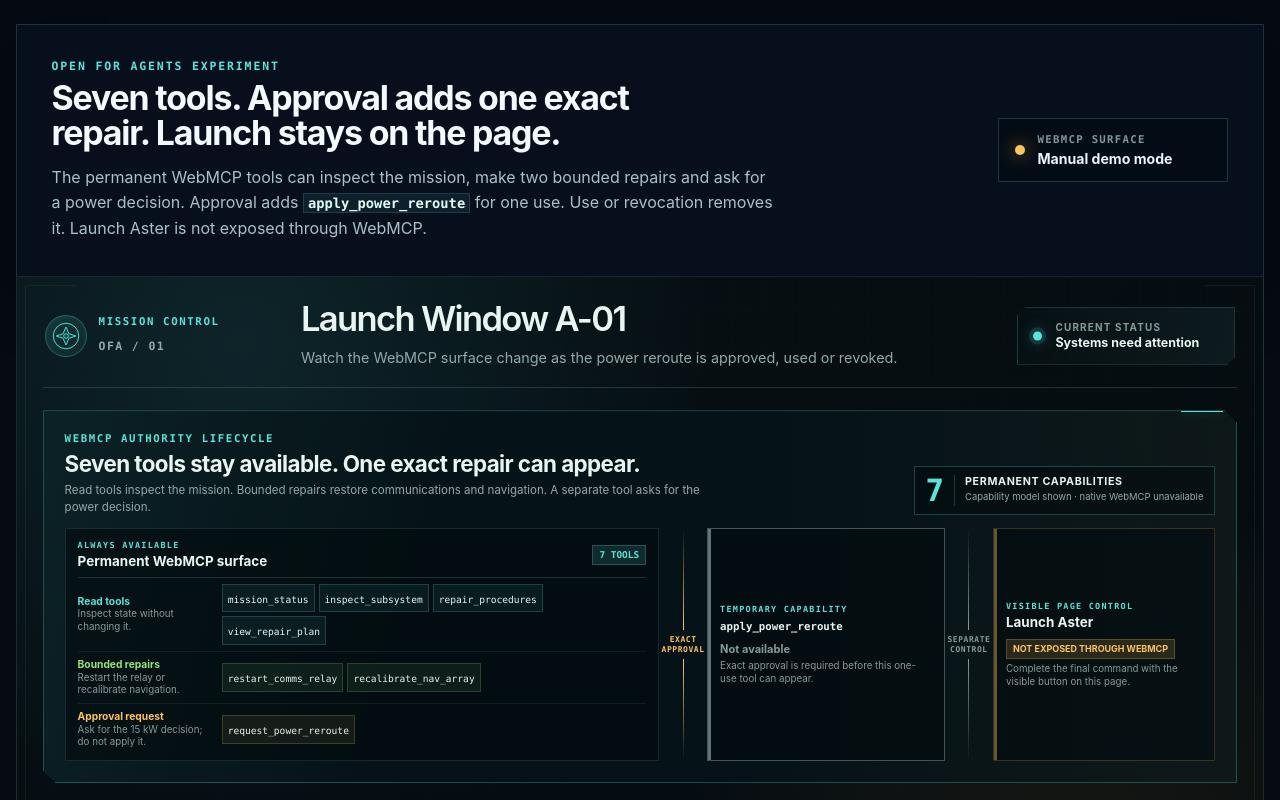
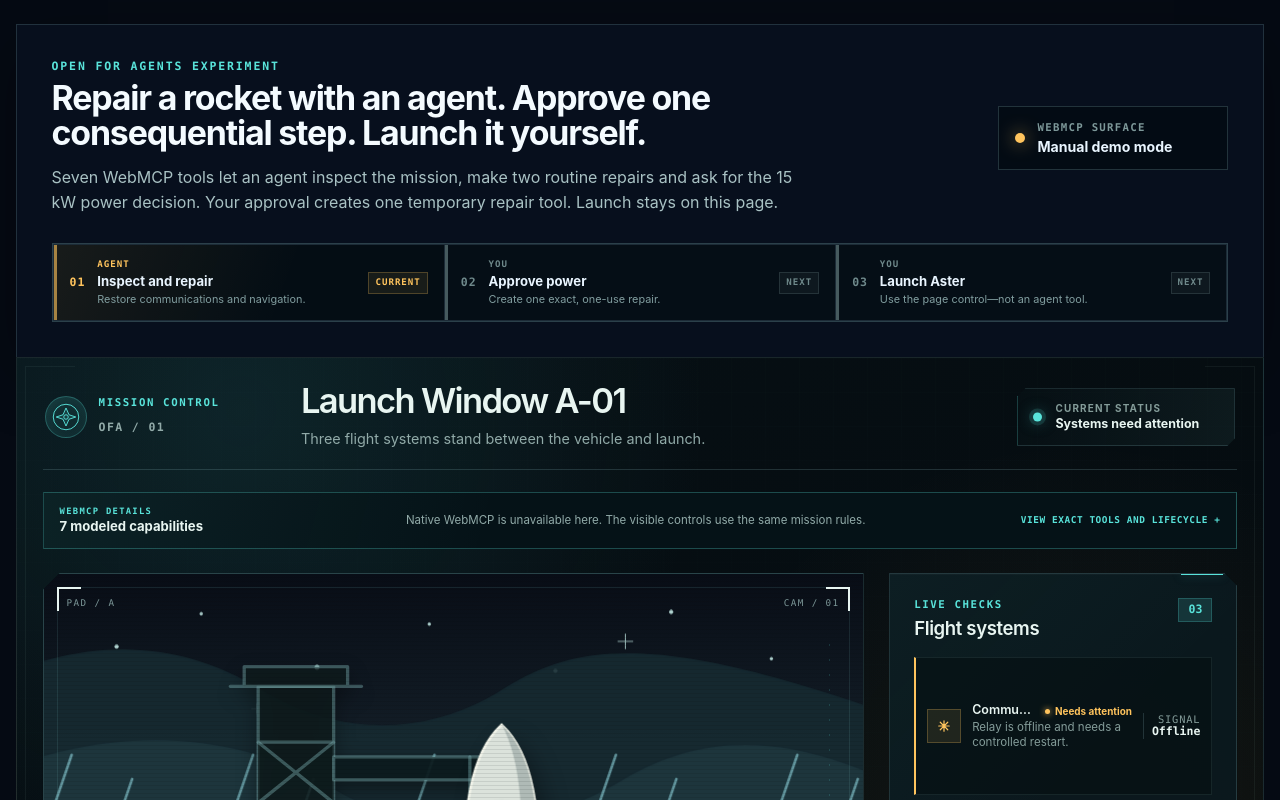
Before and after one commit to mdotk/openforagents-webmcp-challenge, a React (Vite) app: page / in a window 1280 px wide. Shown: the top 800 px of the page. Built offline with nearby package versions, Linux system fonts and the light colour scheme.

Commit message:
feat: clarify the human-agent launch journey

```diff
--- a/src/App.css
+++ b/src/App.css
@@ -15,10 +15,15 @@
 .experience__briefing {
   display: grid;
   grid-template-columns: minmax(0, 1fr) auto;
-  gap: clamp(20px, 4vw, 68px);
+  column-gap: clamp(20px, 4vw, 68px);
+  row-gap: clamp(18px, 2vw, 28px);
   align-items: center;
   padding: clamp(20px, 2.7vw, 38px);
   border-bottom: 0;
+}
+
+.experience__briefing-copy {
+  max-width: 880px;
 }
 
 .experience__eyebrow {
@@ -48,16 +53,7 @@
 }
 
 .experience__briefing p {
-  max-width: 72ch;
-}
-
-.experience__briefing code {
-  padding: 1px 4px;
-  color: #dffdf8;
-  background: rgba(89, 227, 218, 0.08);
-  border: 1px solid rgba(89, 227, 218, 0.16);
-  font: 600 0.86em/1.2 ui-monospace, SFMono-Regular, Menlo, monospace;
-  overflow-wrap: anywhere;
+  max-width: 76ch;
 }
 
 .experience__agent-state {
@@ -100,6 +96,83 @@
   margin-top: 3px;
   color: #e9f5ff;
   font-size: 0.88rem;
+}
+
+.experience__journey {
+  grid-column: 1 / -1;
+  display: grid;
+  grid-template-columns: repeat(3, minmax(0, 1fr));
+  gap: 1px;
+  margin: 2px 0 0;
+  padding: 1px;
+  list-style: none;
+  background: rgba(137, 187, 190, 0.16);
+  border: 1px solid rgba(137, 187, 190, 0.14);
+}
+
+.experience__journey-step {
+  --journey-color: #6f898b;
+  display: grid;
+  grid-template-columns: auto minmax(0, 1fr) auto;
+  gap: 12px;
+  align-items: center;
+  min-width: 0;
+  padding: 14px 16px;
+  background: rgba(3, 11, 18, 0.88);
+  box-shadow: inset 3px 0 0 color-mix(in srgb, var(--journey-color) 62%, transparent);
+}
+
+.experience__journey-step--active {
+  --journey-color: #ffc45d;
+  background:
+    linear-gradient(110deg, rgba(255, 196, 93, 0.08), transparent 60%),
+    rgba(3, 11, 18, 0.92);
+}
+
+.experience__journey-step--complete {
+  --journey-color: #95e67d;
+}
+
+.experience__journey-number {
+  color: var(--journey-color);
+  font: 720 0.72rem/1 ui-monospace, SFMono-Regular, Menlo, monospace;
+  letter-spacing: 0.08em;
+}
+
+.experience__journey-copy,
+.experience__journey-copy small,
+.experience__journey-copy strong,
+.experience__journey-copy span {
+  display: block;
+  min-width: 0;
+}
+
+.experience__journey-copy small,
+.experience__journey-state {
+  color: var(--journey-color);
+  font: 700 0.57rem/1.25 ui-monospace, SFMono-Regular, Menlo, monospace;
+  letter-spacing: 0.11em;
+  text-transform: uppercase;
+}
+
+.experience__journey-copy strong {
+  margin-top: 2px;
+  color: #e9f5ff;
+  font-size: 0.82rem;
+  line-height: 1.3;
+}
+
+.experience__journey-copy span {
+  margin-top: 2px;
+  color: #819d9f;
+  font-size: 0.68rem;
+  line-height: 1.35;
+}
+
+.experience__journey-state {
+  padding: 4px 6px;
+  background: color-mix(in srgb, var(--journey-color) 8%, transparent);
+  border: 1px solid color-mix(in srgb, var(--journey-color) 24%, transparent);
 }
 
 .operator-console {
@@ -216,6 +289,10 @@
 }
 
 @media (max-width: 700px) {
+  .experience__journey {
+    grid-template-columns: 1fr;
+  }
+
   .operator-console {
     grid-template-columns: 1fr;
   }
@@ -251,6 +328,16 @@
   .operator-console__actions button {
     width: 100%;
   }
+
+  .experience__journey-step {
+    grid-template-columns: auto minmax(0, 1fr);
+    padding: 12px;
+  }
+
+  .experience__journey-state {
+    grid-column: 2;
+    width: fit-content;
+  }
 }
 
 @media (prefers-reduced-motion: reduce) {
--- a/src/App.tsx
+++ b/src/App.tsx
@@ -71,6 +71,38 @@
 
 function finalActivity(snapshot: MissionSnapshot) {
   return snapshot.activity.at(-1)?.message ?? 'Mission state is ready.'
+}
+
+function heroTitle(snapshot: MissionSnapshot) {
+  if (snapshot.phase === 'launched') {
+    return 'Launch complete. The systems were repaired. You approved. You launched.'
+  }
+  if (snapshot.launchReady) {
+    return 'The repairs are complete. Launch stays in your hands.'
+  }
+  if (snapshot.activeGrant) {
+    return 'Approved: one exact repair is available now.'
+  }
+  if (snapshot.pendingAuthority) {
+    return 'The routine repairs are done. Power is your decision.'
+  }
+  return 'Repair a rocket with an agent. Approve one consequential step. Launch it yourself.'
+}
+
+function heroDescription(snapshot: MissionSnapshot) {
+  if (snapshot.phase === 'launched') {
+    return 'The one-use repair tool is gone. Seven WebMCP tools remain, and launch was completed only through the visible page control.'
+  }
+  if (snapshot.launchReady) {
+    return 'The approved repair ran once and disappeared. Seven WebMCP tools remain. Launch Aster is available only from this page.'
+  }
+  if (snapshot.activeGrant) {
+    return 'Your approval created one temporary tool for this exact 15 kW repair. Use it or revoke it before continuing.'
+  }
+  if (snapshot.pendingAuthority) {
+    return 'The agent can ask for the 15 kW decision, but it cannot reroute the power until you approve it.'
+  }
+  return 'Seven WebMCP tools let an agent inspect the mission, make two routine repairs and ask for the 15 kW power decision. Your approval creates one temporary repair tool. Launch stays on this page.'
 }
 
 function approvalState(snapshot: MissionSnapshot): ApprovalState {
@@ -229,6 +261,45 @@
     !snapshot.pendingAuthority &&
     !snapshot.activeGrant
 
+  const routineRepairsComplete =
+    communications?.status === 'ready' && navigation?.status === 'ready'
+  const powerRepairComplete = guidance?.status === 'ready'
+
+  const journeySteps = [
+    {
+      number: '01',
+      actor: 'Agent',
+      title: 'Inspect and repair',
+      detail: 'Restore communications and navigation.',
+      state: routineRepairsComplete ? 'complete' : 'active',
+    },
+    {
+      number: '02',
+      actor: snapshot.activeGrant ? 'Agent' : 'You',
+      title: snapshot.activeGrant ? 'Use approved repair' : 'Approve power',
+      detail: snapshot.activeGrant
+        ? 'Apply the exact, one-use power reroute.'
+        : 'Create one exact, one-use repair.',
+      state: powerRepairComplete
+        ? 'complete'
+        : routineRepairsComplete
+          ? 'active'
+          : 'waiting',
+    },
+    {
+      number: '03',
+      actor: 'You',
+      title: 'Launch Aster',
+      detail: 'Use the page control—not an agent tool.',
+      state:
+        snapshot.phase === 'launched'
+          ? 'complete'
+          : snapshot.launchReady
+            ? 'active'
+            : 'waiting',
+    },
+  ] as const
+
   const operatorControls = (
     <section className="operator-console" aria-labelledby="operator-title">
       <div className="operator-console__copy">
@@ -287,18 +358,10 @@
   return (
     <div className="experience">
       <header className="experience__briefing">
-        <div>
+        <div className="experience__briefing-copy">
           <span className="experience__eyebrow">Open for Agents experiment</span>
-          <h1>
-            Seven tools. Approval adds one exact repair. Launch stays on the
-            page.
-          </h1>
-          <p>
-            The permanent WebMCP tools can inspect the mission, make two bounded
-            repairs and ask for a power decision. Approval adds{' '}
-            <code>apply_power_reroute</code> for one use. Use or revocation removes
-            it. Launch Aster is not exposed through WebMCP.
-          </p>
+          <h1>{heroTitle(snapshot)}</h1>
+          <p>{heroDescription(snapshot)}</p>
         </div>
         <div className="experience__agent-state" aria-live="polite">
           <span
@@ -310,12 +373,38 @@
             <strong>{agentStatus}</strong>
           </div>
         </div>
+
+        <ol className="experience__journey" aria-label="Mission sequence">
+          {journeySteps.map((step) => (
+            <li
+              className={`experience__journey-step experience__journey-step--${step.state}`}
+              key={step.number}
+              aria-current={step.state === 'active' ? 'step' : undefined}
+            >
+              <span className="experience__journey-number" aria-hidden="true">
+                {step.number}
+              </span>
+              <span className="experience__journey-copy">
+                <small>{step.actor}</small>
+                <strong>{step.title}</strong>
+                <span>{step.detail}</span>
+              </span>
+              <span className="experience__journey-state">
+                {step.state === 'complete'
+                  ? 'Done'
+                  : step.state === 'active'
+                    ? 'Current'
+                    : 'Next'}
+              </span>
+            </li>
+          ))}
+        </ol>
       </header>
 
       <main>
         <MissionControlView
           title="Launch Window A-01"
-          description="Watch the WebMCP surface change as the power reroute is approved, used or revoked."
+          description="Three flight systems stand between the vehicle and launch."
           phase={viewPhase}
           phaseLabel={phaseLabels[snapshot.phase]}
           atmosphere={{
--- a/src/components/mission-control/CapabilityCircuit.tsx
+++ b/src/components/mission-control/CapabilityCircuit.tsx
@@ -166,9 +166,47 @@
           : `Updating browser inventory · ${registeredToolNames.length} registered`
         : 'Capability model shown · native WebMCP unavailable'
 
+  const disclosureTitle = registrationPending
+    ? `${expectedCount} modeled capabilities`
+    : registrationError
+      ? `${expectedCount} modeled capabilities`
+      : nativeSupported
+        ? `${registeredToolNames.length} agent tools live`
+        : `${expectedCount} modeled capabilities`
+
+  const disclosureDetail = registrationPending
+    ? 'Checking native browser registration.'
+    : registrationError
+      ? 'Browser registration needs attention. The visible controls remain available.'
+      : !nativeSupported
+        ? 'Native WebMCP is unavailable here. The visible controls use the same mission rules.'
+        : hasTemporaryAuthority && !temporaryRegistered
+          ? 'Approval recorded. Adding one temporary repair tool.'
+          : hasTemporaryAuthority
+            ? 'Approval added one temporary repair tool.'
+            : temporaryState === 'consumed'
+              ? 'The one-use repair is gone. Seven tools remain.'
+              : temporaryState === 'revoked'
+                ? 'The approval was revoked. Seven tools remain.'
+                : 'Seven permanent tools. Approval can add one exact repair.'
+
   return (
+    <details className={`mc-circuit-disclosure ${className}`.trim()}>
+      <summary>
+        <span className="mc-circuit-disclosure__title">
+          <span className="mc-kicker">WebMCP details</span>
+          <strong>{disclosureTitle}</strong>
+        </span>
+        <span className="mc-circuit-disclosure__detail" aria-live="polite">
+          {disclosureDetail}
+        </span>
+        <span className="mc-circuit-disclosure__action">
+          View exact tools and lifecycle
+        </span>
+      </summary>
+
       <section
-      className={`mc-panel mc-circuit ${className}`.trim()}
+        className="mc-panel mc-circuit"
         aria-labelledby={titleId}
         aria-describedby={descriptionId}
       >
@@ -248,7 +286,10 @@
             <small>{temporaryCopy.detail}</small>
           </section>
 
-        <div className="mc-circuit__connector mc-circuit__connector--final" aria-hidden="true">
+          <div
+            className="mc-circuit__connector mc-circuit__connector--final"
+            aria-hidden="true"
+          >
             <span>separate control</span>
             <i />
           </div>
@@ -260,9 +301,12 @@
             <span className="mc-kicker">Visible page control</span>
             <h3>{launchLabel}</h3>
             <strong>Not exposed through WebMCP</strong>
-          <small>Complete the final command with the visible button on this page.</small>
+            <small>
+              Complete the final command with the visible button on this page.
+            </small>
           </section>
         </div>
       </section>
+    </details>
   )
 }
--- a/src/styles/mission-control.css
+++ b/src/styles/mission-control.css
@@ -816,8 +816,83 @@
 
 /* Capability and authority lifecycle */
 
+.mc-circuit-disclosure {
+  margin-bottom: clamp(16px, 2vw, 24px);
+}
+
+.mc-circuit-disclosure > summary {
+  display: grid;
+  grid-template-columns: minmax(190px, 0.55fr) minmax(260px, 1fr) auto;
+  gap: 18px;
+  align-items: center;
+  min-width: 0;
+  padding: 13px 16px;
+  color: var(--mc-text);
+  background:
+    linear-gradient(105deg, rgba(89, 227, 218, 0.075), transparent 38%),
+    rgba(6, 18, 23, 0.96);
+  border: 1px solid rgba(89, 227, 218, 0.27);
+  cursor: pointer;
+  list-style: none;
+}
+
+.mc-circuit-disclosure > summary::-webkit-details-marker {
+  display: none;
+}
+
+.mc-circuit-disclosure > summary:focus-visible {
+  outline: 3px solid #fff4c9;
+  outline-offset: 4px;
+  box-shadow: 0 0 0 7px rgba(89, 227, 218, 0.25);
+}
+
+.mc-circuit-disclosure__title,
+.mc-circuit-disclosure__title strong,
+.mc-circuit-disclosure__detail,
+.mc-circuit-disclosure__action {
+  display: block;
+  min-width: 0;
+}
+
+.mc-circuit-disclosure__title .mc-kicker {
+  margin-bottom: 1px;
+  font-size: 0.55rem;
+}
+
+.mc-circuit-disclosure__title strong {
+  color: var(--mc-text);
+  font-size: 0.82rem;
+  line-height: 1.3;
+}
+
+.mc-circuit-disclosure__detail {
+  color: var(--mc-muted);
+  font-size: 0.72rem;
+  line-height: 1.4;
+}
+
+.mc-circuit-disclosure__action {
+  color: var(--mc-cyan);
+  font: 700 0.59rem/1.3 ui-monospace, SFMono-Regular, Menlo, Monaco, Consolas, monospace;
+  letter-spacing: 0.06em;
+  text-align: right;
+  text-transform: uppercase;
+}
+
+.mc-circuit-disclosure__action::after {
+  content: " +";
+}
+
+.mc-circuit-disclosure[open] .mc-circuit-disclosure__action::after {
+  content: " −";
+}
+
+.mc-circuit-disclosure[open] > summary {
+  border-bottom-color: rgba(89, 227, 218, 0.12);
+}
+
 .mc-circuit {
-  margin-bottom: clamp(16px, 2vw, 24px);
+  margin-bottom: 0;
   padding: clamp(15px, 1.7vw, 21px);
   background:
     linear-gradient(105deg, rgba(89, 227, 218, 0.075), transparent 34%),
@@ -1680,6 +1755,15 @@
     align-items: start;
   }
 
+  .mc-circuit-disclosure > summary {
+    grid-template-columns: minmax(180px, 0.7fr) minmax(220px, 1.3fr);
+  }
+
+  .mc-circuit-disclosure__action {
+    grid-column: 1 / -1;
+    text-align: left;
+  }
+
   .mc-circuit__surface {
     grid-template-columns: 1fr;
   }
@@ -1717,6 +1801,16 @@
   .mc-circuit__heading {
     grid-template-columns: 1fr;
     gap: 10px;
+  }
+
+  .mc-circuit-disclosure > summary {
+    grid-template-columns: 1fr;
+    gap: 5px;
+  }
+
+  .mc-circuit-disclosure__action {
+    grid-column: auto;
+    margin-top: 4px;
   }
 
   .mc-circuit__inventory {
```
Also changed, not shown: 1 other file (tests, documents, lock files or other folders). Lines whose indentation alone changed are shown as unchanged.
